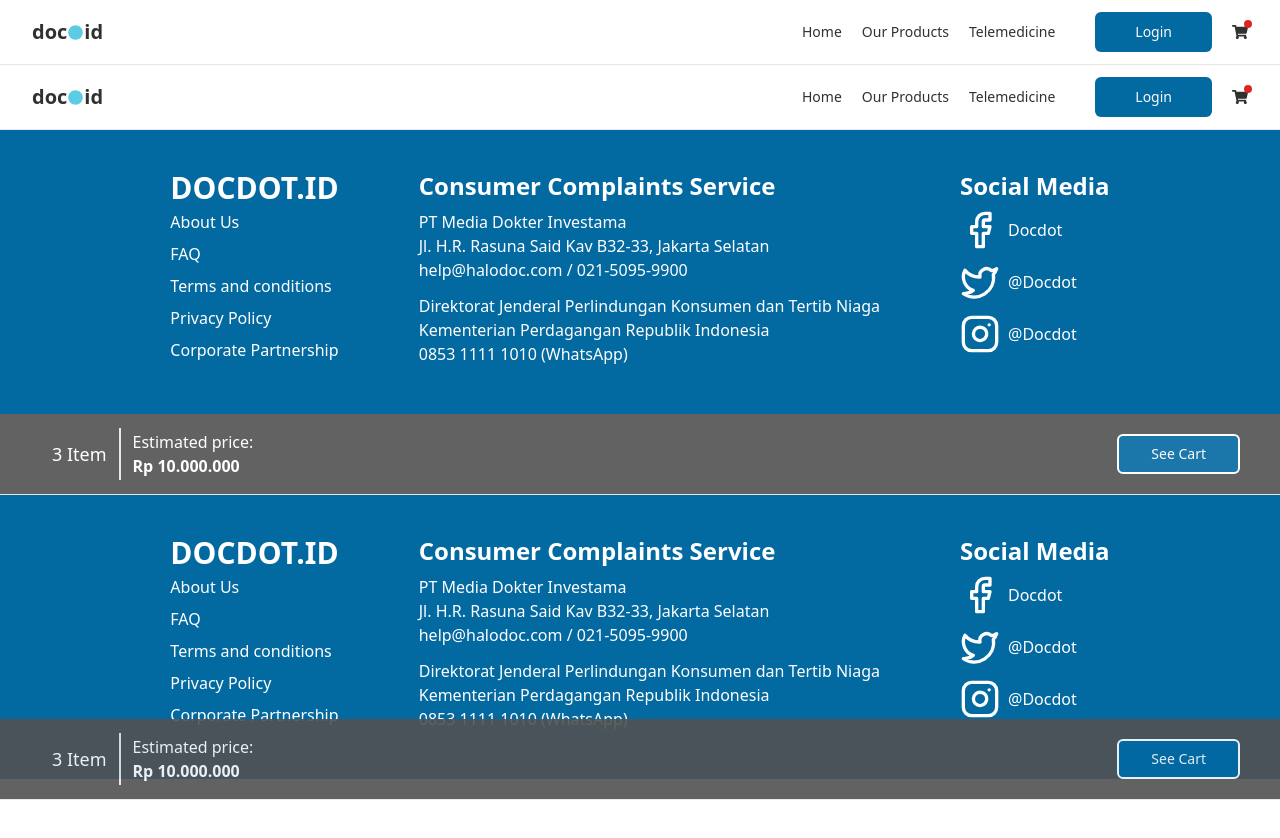
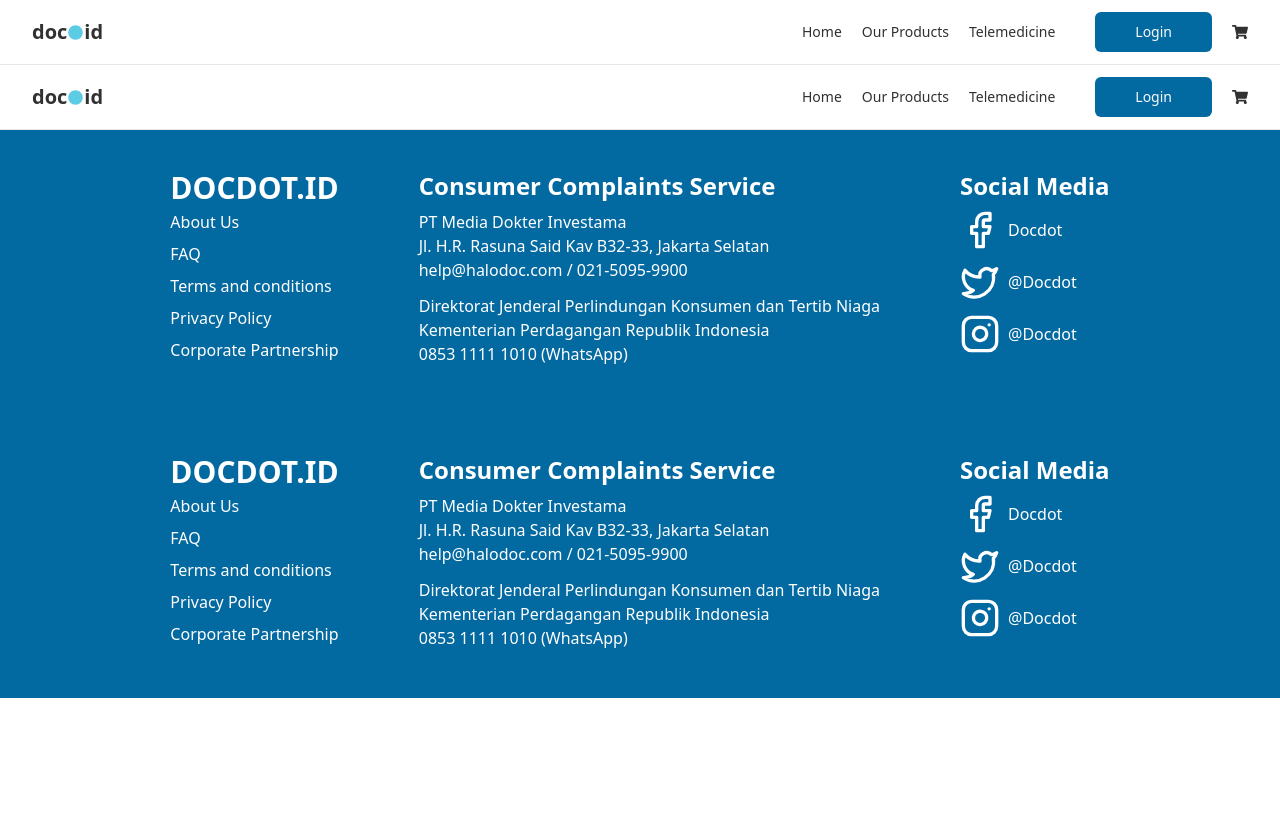
Before and after one commit to nisrinous/docdotid, a Next.js app: page /layout in a window 1280 px wide. Shown: the top 838 px of the page. After the commit the page ends 800 px from the top, so only its background shows below. Built offline with nearby package versions, Linux system fonts and the light colour scheme.

Commit message:
fix: add increment on add to cart button

```diff
--- a/src/components/card-product/index.tsx
+++ b/src/components/card-product/index.tsx
@@ -1,11 +1,11 @@
 import Link from "next/link";
 import { Card, CardContent, CardFooter } from "../ui/card";
 import { Button } from "../ui/button";
-import { useState } from "react";
+import { useEffect, useState } from "react";
 
 const CardProduct = () => {
   const [addedToCart, setAddedToCart] = useState<boolean>(false);
-  const [counter, setCounter] = useState<number>(1);
+  const [counter, setCounter] = useState<number>(0);
 
   const increment = () => {
     setCounter(counter + 1);
@@ -16,7 +16,15 @@
 
   const handleAddToCart = () => {
     setAddedToCart(true);
+    increment();
   };
+
+  useEffect(() => {
+    if (counter === 0) {
+      setAddedToCart(false);
+    }
+  }, [counter]);
+
   return (
     <>
       <Card className="p-2 w-40 flex flex-col justify-between">
--- a/src/components/cart/cart-icon.tsx
+++ b/src/components/cart/cart-icon.tsx
@@ -2,7 +2,7 @@
 import { useState } from "react";
 
 const CartIcon = () => {
-  const [cartItemsCount, setCartItemsCount] = useState(3);
+  const [cartItemsCount, setCartItemsCount] = useState(0);
 
   return (
     <div className="relative">
--- a/src/components/cart/cart-sticky.tsx
+++ b/src/components/cart/cart-sticky.tsx
@@ -2,7 +2,7 @@
 import { Button } from "../ui/button";
 
 const CartSticky = () => {
-  const [cartItemsCount, setCartItemsCount] = useState(3);
+  const [cartItemsCount, setCartItemsCount] = useState(0);
 
   return (
     <>
```
Also changed, not shown: src/lib/fetcher/products.ts (added).
